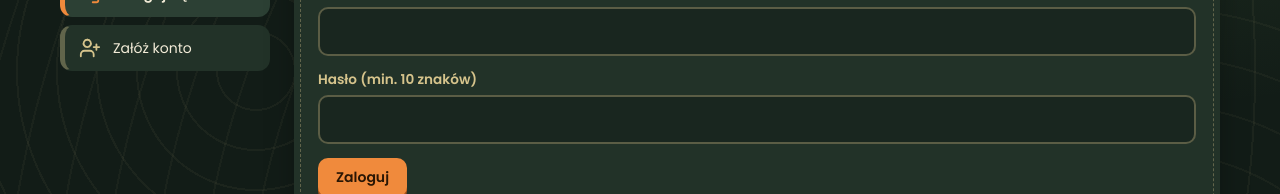
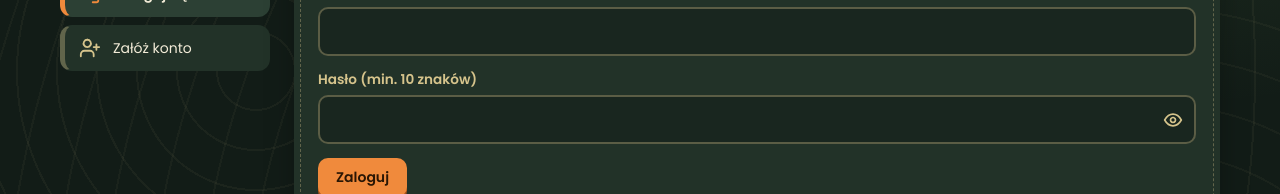
Before and after one commit to PiskorowskiJakub/Turysta, a React (Vite) app in the folder frontend/: page /logowanie in a window 1280 px wide. Shown: the part 169-363 px from the top of the page. Built offline with nearby package versions, Linux system fonts and the light colour scheme; no server answers.

Commit message:
Podgląd hasła w polach typu password (ikona oka)

```diff
--- a/frontend/src/components/FormField.tsx
+++ b/frontend/src/components/FormField.tsx
@@ -1,16 +1,39 @@
-import type { InputHTMLAttributes } from 'react';
+import { useState, type InputHTMLAttributes } from 'react';
+import { useTranslation } from 'react-i18next';
+import { Icon } from './icons';
 
 interface Props extends InputHTMLAttributes<HTMLInputElement> {
   label: string;
   error?: string;
 }
 
+/** Pole formularza; przy polu hasla pokazuje przycisk oka, ktory odslania wpisane haslo. */
 export default function FormField({ label, error, id, ...input }: Props) {
+  const { t } = useTranslation();
+  const [shown, setShown] = useState(false);
   const fieldId = id ?? input.name ?? label;
+  const isPassword = input.type === 'password';
+
   return (
     <div className="field">
       <label htmlFor={fieldId}>{label}</label>
-      <input id={fieldId} aria-invalid={error ? true : undefined} {...input} />
+      {isPassword ? (
+        <div className="input-wrap">
+          <input id={fieldId} aria-invalid={error ? true : undefined} {...input} type={shown ? 'text' : 'password'} />
+          <button
+            type="button"
+            className="reveal"
+            onClick={() => setShown((s) => !s)}
+            aria-label={shown ? t('field.hidePassword') : t('field.showPassword')}
+            aria-pressed={shown}
+            title={shown ? t('field.hidePassword') : t('field.showPassword')}
+          >
+            <Icon name={shown ? 'eyeOff' : 'eye'} />
+          </button>
+        </div>
+      ) : (
+        <input id={fieldId} aria-invalid={error ? true : undefined} {...input} />
+      )}
       {error && <p className="field-error">{error}</p>}
     </div>
   );
--- a/frontend/src/components/icons.tsx
+++ b/frontend/src/components/icons.tsx
@@ -1,7 +1,7 @@
 export type IconName =
   | 'home' | 'profile' | 'skills' | 'job' | 'logout' | 'login' | 'register'
   | 'coins' | 'ticket' | 'points' | 'fitness' | 'orientation' | 'trade'
-  | 'sprout' | 'rank' | 'medal' | 'market' | 'hostel' | 'expedition' | 'lock' | 'team' | 'check' | 'help' | 'gift' | 'admin';
+  | 'sprout' | 'rank' | 'medal' | 'market' | 'hostel' | 'expedition' | 'lock' | 'team' | 'check' | 'help' | 'gift' | 'admin' | 'eye' | 'eyeOff';
 
 const PATHS: Record<IconName, string> = {
   home: 'M3 11l9-8 9 8M5 10v10h5v-6h4v6h5V10',
@@ -28,6 +28,8 @@ const PATHS: Record<IconName, string> = {
   help: 'M12 3a9 9 0 1 0 .01 0M9.5 9.5a2.5 2.5 0 1 1 3.5 2.3c-.7.4-1 1-1 1.7M12 17h.01',
   gift: 'M3 9h18v4H3zM5 13v8h14v-8M12 9v12M12 9C9 9 8 4 11 4c1.5 0 1 5 1 5zM12 9c3 0 4-5 1-5-1.5 0-1 5-1 5z',
   admin: 'M12 3l8 3v6c0 5-3.5 8-8 9-4.5-1-8-4-8-9V6zM9 12l2 2 4-4',
+  eye: 'M2 12s4-7 10-7 10 7 10 7-4 7-10 7S2 12 2 12zM12 9a3 3 0 1 0 .01 0',
+  eyeOff: 'M3 3l18 18M10.6 5.1A9.8 9.8 0 0 1 12 5c6 0 10 7 10 7a17 17 0 0 1-3.2 4M6.6 6.6A17 17 0 0 0 2 12s4 7 10 7a9.7 9.7 0 0 0 4-.9M9.9 9.9a3 3 0 0 0 4.2 4.2',
   team: 'M16 21v-2a4 4 0 0 0-4-4H6a4 4 0 0 0-4 4v2M9 3a4 4 0 1 0 0.01 0M22 21v-2a4 4 0 0 0-3-3.9M16 3.1a4 4 0 0 1 0 7.8',
 };
 
--- a/frontend/src/locales/pl.json
+++ b/frontend/src/locales/pl.json
@@ -527,6 +527,10 @@
     "resend": "Wyślij link ponownie",
     "sent": "Wysłaliśmy nowy link na {{email}}. Poprzednie linki przestały działać."
   },
+  "field": {
+    "showPassword": "Pokaż hasło",
+    "hidePassword": "Ukryj hasło"
+  },
   "verifyPage": {
     "title": "Potwierdzenie adresu e-mail",
     "loading": "Potwierdzamy Twój adres…",
--- a/frontend/src/styles/main.css
+++ b/frontend/src/styles/main.css
@@ -357,6 +357,13 @@ button.badge-sq.selected { border-color: var(--orange); background: var(--bg2);
 .field input { padding: 10px 12px; border: 2px solid var(--line); border-radius: 10px; background: var(--bg2); color: var(--cream); font: inherit; }
 .field input:focus { outline: 0; border-color: var(--orange); }
 .field input[aria-invalid='true'] { border-color: var(--error); }
+.input-wrap { position: relative; display: flex; }
+.input-wrap input { width: 100%; padding-right: 46px; }
+.input-wrap input::-ms-reveal, .input-wrap input::-ms-clear { display: none; }
+.reveal { position: absolute; right: 6px; top: 50%; transform: translateY(-50%); width: 34px; height: 34px; padding: 0; display: grid; place-items: center; background: transparent; border: 0; border-radius: 8px; color: var(--khaki); cursor: pointer; }
+.reveal svg { width: 20px; height: 20px; }
+.reveal:hover { color: var(--orange); }
+.reveal:focus-visible { outline: 2px solid var(--orange); outline-offset: 1px; }
 .field-error, .form-error { color: var(--error); margin: 0 0 8px; font-size: 0.9rem; }
 .form-success { color: var(--moss); font-weight: 600; }
 .form-notice { background: rgba(240, 138, 60, 0.12); border: 1.5px dashed var(--orange); padding: 8px 12px; border-radius: 10px; margin: 0 0 12px; font-size: 14px; }
```
